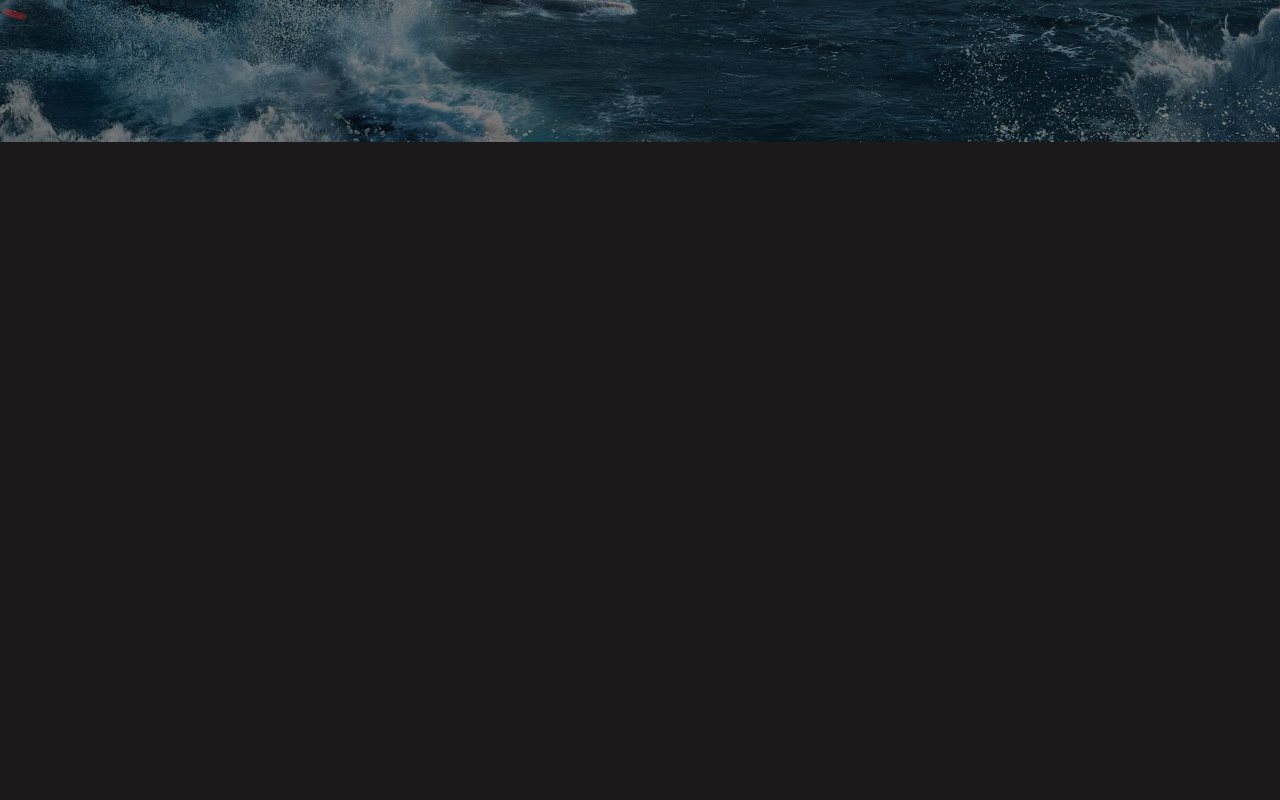
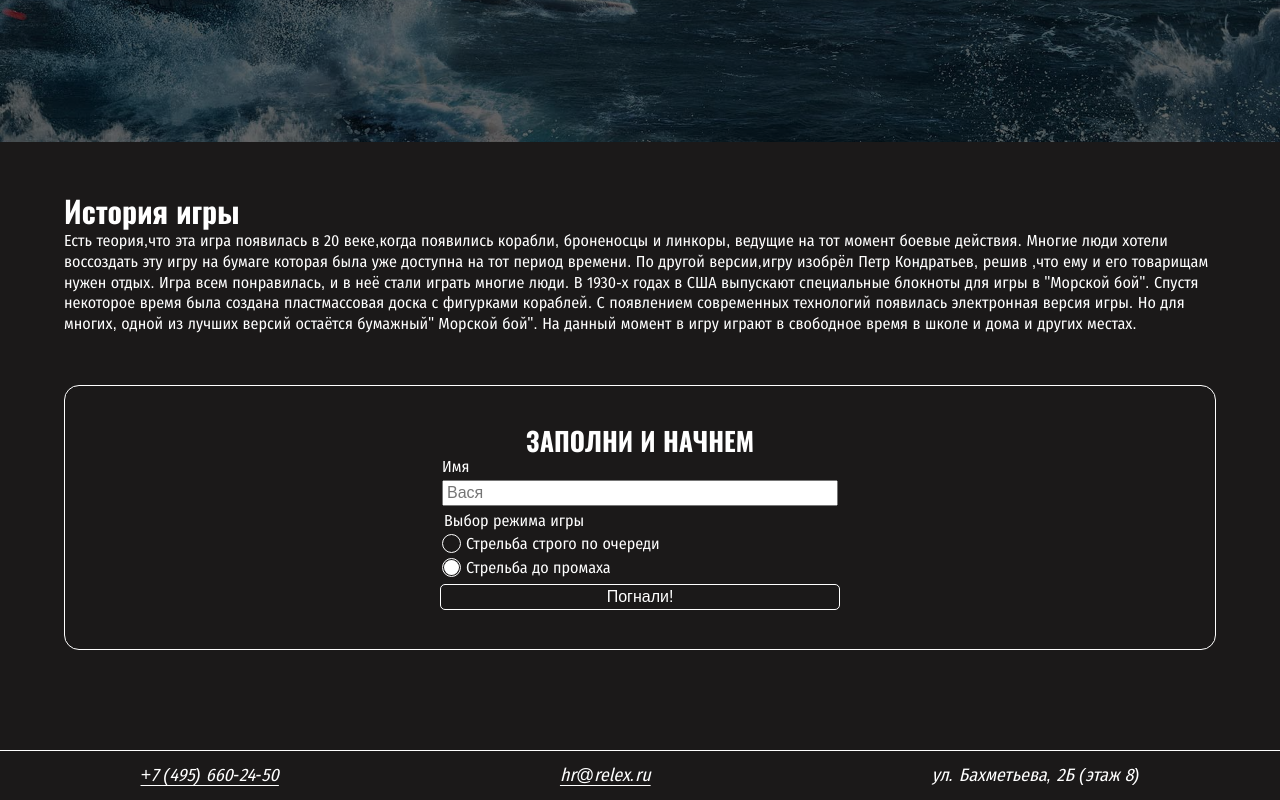
Before and after one commit to Zhuk7777/sea-battle-app, a React (Create React App) app: page / in a window 1280 px wide. Shown: the part 488-1288 px from the top of the page. Before the commit the page ends 800 px from the top, so only its background shows below. Built offline with nearby package versions, Linux system fonts and the light colour scheme.

Commit message:
The design of the main page is ready

```diff
--- /dev/null
+++ b/src/components/footer/Footer.jsx
@@ -0,0 +1,16 @@
+import React from 'react'
+import classes from './Footer.module.css';
+
+const Footer = () => {
+  return (
+    <footer className={classes.footer}>
+      <address className={classes.address}>
+        <a className={classes.contact} href="tel+74956602450">+7 (495) 660-24-50</a>
+        <a className={classes.contact} href="mailto:hr@relex.ru">hr@relex.ru</a>
+        <span>ул. Бахметьева, 2Б (этаж 8)</span>
+      </address>
+    </footer>
+  )
+}
+
+export default Footer
--- /dev/null
+++ b/src/components/footer/Footer.module.css
@@ -0,0 +1,73 @@
+.footer {
+  display: flex;
+  align-items: center;
+  border-block-start: 1px solid #fff;
+  font-family: 'Fira Sans Condensed', sans-serif;
+  font-weight: 400;
+  font-size: 7px;
+  min-block-size: 50px;
+  inline-size: 100%;
+}
+
+.address {
+  display: flex;
+  justify-content: space-around;
+  color: #fff;
+  line-height: 1.3em;
+  inline-size: 100%;
+}
+
+.contact {
+  color: inherit;
+  text-underline-offset: 2px;
+}
+
+.contact:hover {
+  opacity: 0.6;
+}
+
+.social-link {
+  display: flex;
+  justify-self: end;
+  align-items: center;
+  column-gap: 4px;
+  margin-right: 7px;
+  color: #fff;
+  text-decoration: none;
+}
+
+.social-link:hover {
+  opacity: 0.4;
+}
+
+.social-icon {
+  block-size: 20px;
+}
+
+@media(min-width: 576px) {
+  .footer {
+    font-size: 10px;
+  }
+
+  .contact {
+    text-underline-offset: 4px;
+  }
+}
+
+@media(min-width: 768px) {
+  .footer {
+    font-size: 12px;
+  }
+}
+
+@media(min-width: 992px) {
+  .footer {
+    font-size: 15px;
+  }
+}
+
+@media(min-width: 1200px) {
+  .footer {
+    font-size: 18px;
+  }
+}
--- /dev/null
+++ b/src/components/registrationForm/RegistrationForm.jsx
@@ -0,0 +1,43 @@
+import React from 'react'
+import classes from './RegistrationForm.module.css'
+
+const RegistrationForm = () => {
+  return (
+    <form action="" className={classes.form}>
+    <fieldset className={classes.fieldset}>
+      <legend className={`${classes['visually-hidden']} ${classes.legend}`}>Ваше имя</legend>
+      <label for="name">Имя</label>
+      <input className={classes.input} type="text" id="name" placeholder="Вася" name="name" required/>
+    </fieldset>
+    <fieldset className={classes.fieldset}>
+      <legend className={classes.legend}>Выбор режима игры</legend>
+      <div>
+        <label className={classes.label}>
+          <input
+            className={`${classes['visually-hidden']} ${classes.input}`}
+            type="radio"
+            name="shooting"
+          />
+          <span className={classes['pseudo-radio']}></span>
+          Стрельба строго по очереди
+        </label>
+      </div>
+      <div>
+        <label className={classes.label}>
+          <input
+             className={`${classes['visually-hidden']} ${classes.input}`}
+            type="radio"
+            name="shooting"
+            checked
+          />
+          <span className={classes['pseudo-radio']}></span>
+          Стрельба до промаха
+        </label>
+      </div>
+    </fieldset>
+    <button className={classes.button} type="submit">Погнали!</button>
+  </form>
+  )
+}
+
+export default RegistrationForm
--- /dev/null
+++ b/src/components/registrationForm/RegistrationForm.module.css
@@ -0,0 +1,163 @@
+.visually-hidden {
+  position: absolute;
+  overflow: hidden;
+  clip: rect(0 0 0 0);
+  inline-size: 1px;
+  block-size: 1px;
+  clip-path: inset(50%);
+  white-space: nowrap;
+}
+
+.form {
+  display: flex;
+  flex-direction: column;
+  align-content: center;
+  font-family: 'Fira Sans Condensed', sans-serif;
+  font-weight: 400;
+  font-size: 8px;
+  line-height: 1em;
+  max-inline-size: 400px;
+  inline-size: 100%;
+}
+
+.fieldset {
+  display: flex;
+  flex-direction: column;
+  row-gap: 5px;
+  margin-block-end: 7px;
+  border: none;
+  padding: 0;
+}
+
+.legend {
+  margin-block-end: 5px;
+}
+
+.label:has(.pseudo-radio) {
+  display: flex;
+  align-items: center;
+  column-gap: 5px;
+}
+
+.input[type='text'] {
+  padding: 3px;
+  font-size: 8px;
+  max-block-size: 18px;
+}
+
+.input[type='text']::placeholder
+ {
+  font-size: 8px;
+ }
+
+.pseudo-radio {
+  display: inline-block;
+  border: 1px solid #fff;
+  border-radius: 50%;
+  padding: 1px;
+  background-color: transparent;
+  cursor: pointer;
+  inline-size: 19px;
+  block-size: 19px;
+}
+
+.input[type="radio"]:checked + .pseudo-radio::before {
+  content: '';
+  display: block;
+  border-radius: 50%;
+  background-color: #fff;
+  inline-size: 100%;
+  block-size: 100%;
+}
+
+.button {
+  border: 1px solid #fff;
+  border-radius: 5px;
+  padding: 3px;
+  color: #fff;
+  font-size: 8px;
+  background-color: #1b1919;
+  cursor: pointer;
+}
+
+.button:hover {
+  color: #1b1919;
+  background-color: #fff;
+  transition-duration: 300ms;
+}
+
+@media(min-width: 576px) {
+  .form {
+    font-size: 10px;
+ }
+
+ .input[type='text'] {
+    font-size: 10px;
+    max-block-size: 20px;
+ }
+
+ .input[type='text']::placeholder {
+    font-size: 10px;
+ }
+
+ .button {
+    font-size: 10px;
+ }
+}
+
+@media(min-width: 768px) {
+  .form {
+    font-size: 12px;
+ }
+
+ .input[type='text'] {
+    font-size: 12px;
+    max-block-size: 22px;
+}
+
+ .input[type='text']::placeholder {
+    font-size: 12px;
+ }
+
+ .button {
+    font-size: 12px;
+ }
+}
+
+@media(min-width: 992px) {
+  .form {
+    font-size: 14px;
+ }
+
+ .input[type='text'] {
+    font-size: 14px;
+    max-block-size: 24px;
+}
+
+ .input[type='text']::placeholder {
+    font-size: 14px;
+ }
+
+ .button {
+    font-size: 14px;
+ }
+}
+
+@media(min-width: 1200px) {
+ .form {
+    font-size: 16px;
+ }
+
+ .input[type='text'] {
+    font-size: 16px;
+    max-block-size: 26px;
+}
+
+ .input[type='text']::placeholder {
+    font-size: 16px;
+ }
+
+ .button {
+    font-size: 16px;
+ }
+}
--- a/src/pages/main/MainPage.jsx
+++ b/src/pages/main/MainPage.jsx
@@ -1,17 +1,40 @@
 import React from 'react'
 import classes from './MainPage.module.css';
 import Header from '../../components/header/Header';
+import RegistrationForm from '../../components/registrationForm/RegistrationForm';
+import Footer from '../../components/footer/Footer';
 
 const MainPage = () => {
   return (
-    <div>
-      <Header></Header>
-      <main>
+    <div className={classes.wrapper}>
+      <Header/>
+      <main className={classes.main}>
         <section className={classes.cover}>
-          <h1 className={classes.title}>Морской бой</h1>
-          <p className={classes.text}>Прими участие в морском сражении</p>
+          <h1 className={classes.cover__title}>Морской бой</h1>
+          <p className={classes.cover__text}>Прими участие в морском сражении</p>
+        </section>
+        <section className={classes['info-field']}>
+          <h2 className={classes['info-field__title']}>История игры</h2>
+          <p>
+            Есть теория,что эта игра появилась в 20 веке,когда появились корабли,
+            броненосцы и линкоры, ведущие на тот момент боевые действия.
+            Многие люди хотели воссоздать эту игру на бумаге которая была уже доступна на тот период времени.
+            По другой версии,игру изобрёл Петр Кондратьев,
+            решив ,что ему и его товарищам нужен отдых.
+            Игра всем понравилась, и в неё стали играть многие люди.
+            В 1930-х годах в США выпускают специальные блокноты для игры в "Морской бой".
+            Спустя некоторое время была создана пластмассовая доска с фигурками кораблей.
+            С появлением современных технологий появилась электронная версия игры.
+            Но для многих, одной из лучших версий остаётся бумажный" Морской бой".
+            На данный момент в игру играют в свободное время в школе и дома и других местах.
+          </p>
+        </section>
+        <section className={classes['registration-field']}>
+          <h2 className={classes['registration-field__title']}>Заполни и начнем</h2>
+          <RegistrationForm/>
         </section>
       </main>
+      <Footer/>
     </div>
   )
 }
--- a/src/pages/main/MainPage.module.css
+++ b/src/pages/main/MainPage.module.css
@@ -1,3 +1,13 @@
+.wrapper {
+  display: flex;
+  flex-direction: column;
+  min-block-size: 100vh;
+}
+
+.main {
+  flex-grow: 1;
+}
+
 .cover {
   position: relative;
   z-index: 0;
@@ -5,6 +15,7 @@
   flex-direction: column;
   justify-content: center;
   align-items: center;
+  margin-block-end: 50px;
   background-image: url(./cover.jpg);
   background-repeat: no-repeat;
   background-position: center;
@@ -18,21 +29,52 @@
   position: absolute;
   inset: 0;
   z-index: -1;
-  background-color: rgb(0 0 0 / 0.5);
+  background-color: rgb(0 0 0 / 0.6);
 }
 
-.title {
+.cover__title {
   font-family: 'Oswald', sans-serif;
   font-weight: 700;
   font-size: 40px;
   text-transform: uppercase;
 }
 
-.text {
+.cover__text {
   font-family: 'Oswald', sans-serif;
   font-weight: 400;
   font-size: 7px;
   text-transform: lowercase;
+}
+
+.info-field {
+  margin: 0 5% 50px 5%;
+  font-family: 'Fira Sans Condensed', sans-serif;
+  font-weight: 400;
+  font-size: 7px;
+  line-height: 1.3em;
+}
+
+.info-field__title {
+  font-family: 'Oswald', sans-serif;
+  font-weight: 700;
+  font-size: 18px;
+  line-height: 1.3em;
+}
+
+.registration-field {
+  display: flex;
+  flex-direction: column;
+  align-items: center;
+  margin: 0 5% 100px 5%;
+  border: 1px solid #fff;
+  border-radius: 15px;
+  padding: 3%;
+}
+
+.registration-field__title {
+  font-family: 'Oswald', sans-serif;
+  font-size: 16px;
+  text-transform: uppercase;
 }
 
 @media(min-width: 576px) {
@@ -40,12 +82,24 @@
     min-block-size: 350px;
   }
 
-  .title {
+  .cover__title {
     font-size: 50px;
   }
 
-  .text {
+  .cover__text {
     font-size: 10px;
+  }
+
+  .info-field {
+    font-size: 10px;
+  }
+
+  .info-field__title {
+    font-size: 20px;
+  }
+
+  .registration-field__title {
+    font-size: 18px;
   }
 }
 
@@ -54,12 +108,24 @@
     min-block-size: 400px;
   }
 
-  .title {
+  .cover__title {
     font-size: 60px;
   }
 
-  .text {
+  .cover__text {
     font-size: 12px;
+  }
+
+  .info-field {
+    font-size: 12px;
+  }
+
+  .info-field__title {
+    font-size: 22px;
+  }
+
+  .registration-field__title {
+    font-size: 20px;
   }
 }
 
@@ -68,12 +134,24 @@
     min-block-size: 450px;
   }
 
-  .title {
+  .cover__title {
     font-size: 70px;
   }
 
-  .text {
+  .cover__text {
     font-size: 15px;
+  }
+
+  .info-field {
+    font-size: 13px;
+  }
+
+  .info-field__title {
+    font-size: 26px;
+  }
+
+  .registration-field__title {
+    font-size: 22px;
   }
 }
 
@@ -82,11 +160,23 @@
     min-block-size: 500px;
   }
 
-  .title {
+  .cover__title {
     font-size: 75px;
   }
 
-  .text {
+  .cover__text {
     font-size: 18px;
   }
+
+  .info-field {
+    font-size: 16px;
+  }
+
+  .info-field__title {
+    font-size: 30px;
+  }
+
+  .registration-field__title {
+    font-size: 26px;
+  }
 }
```
